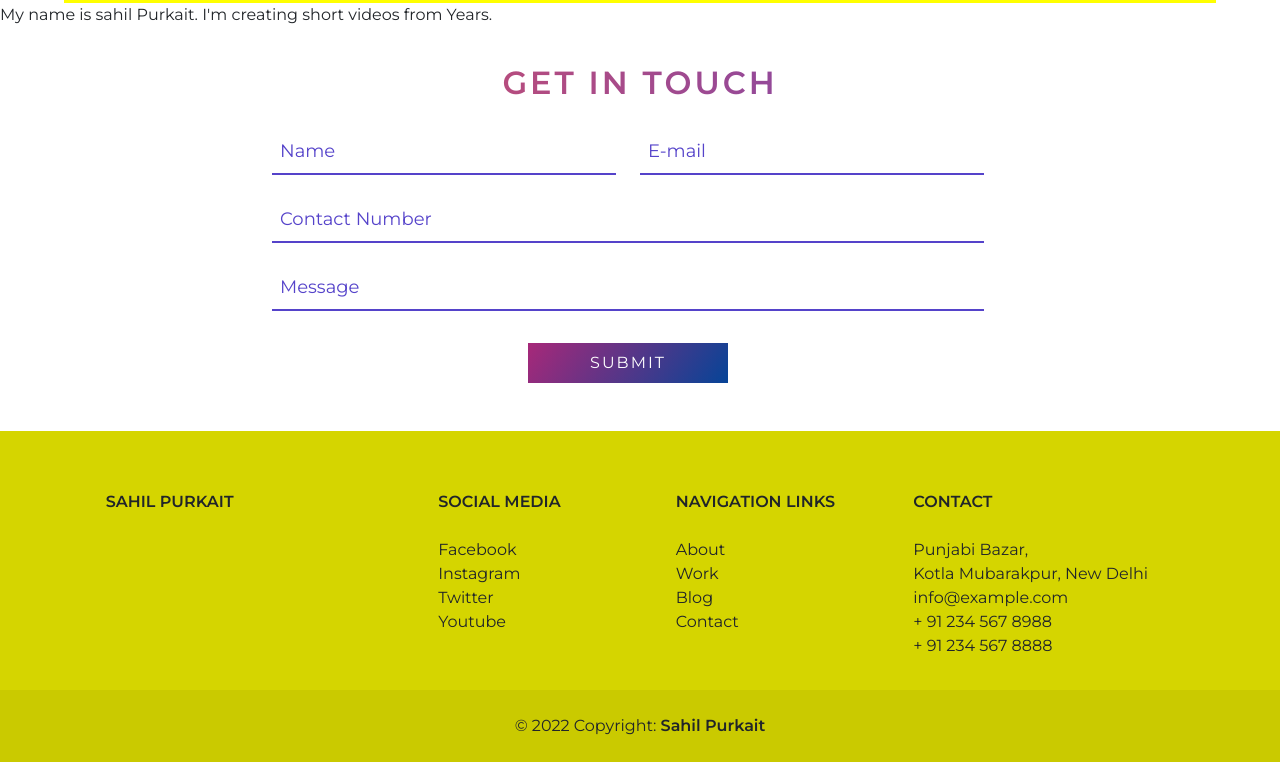
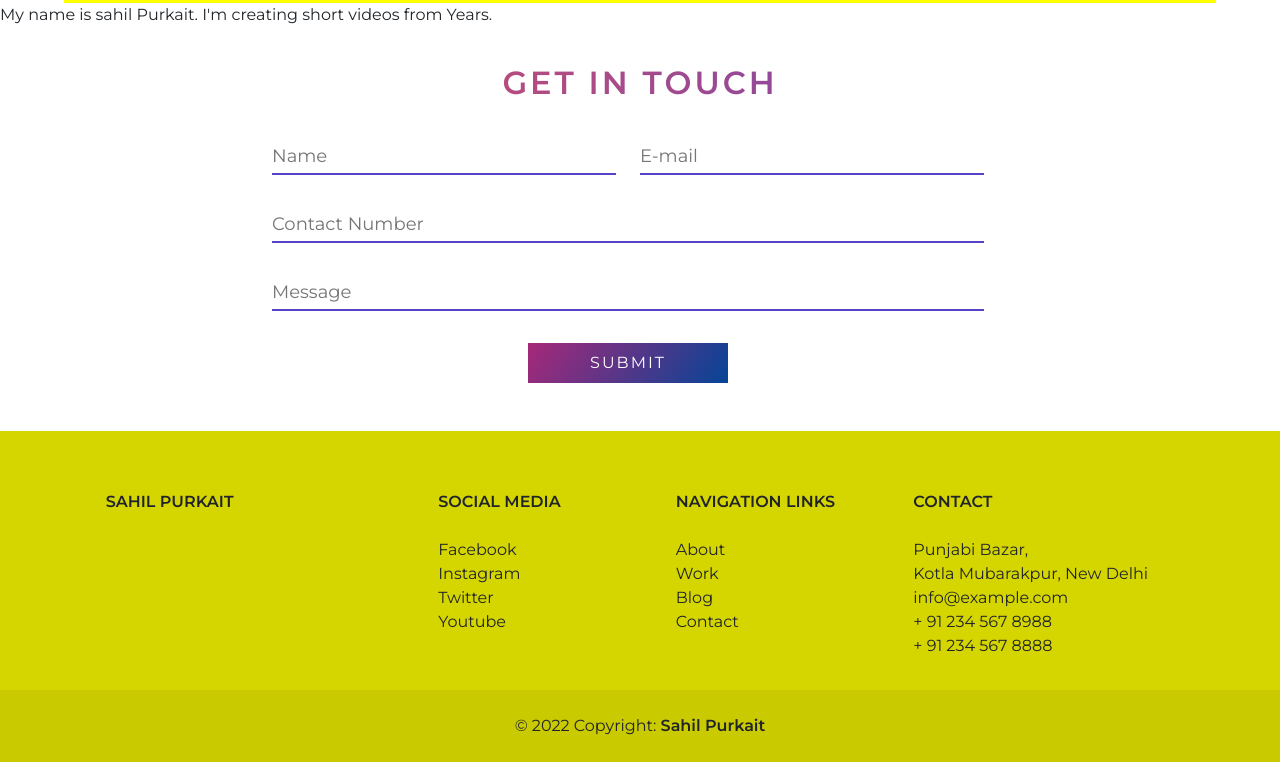
Before and after one commit to arafatulla/sahil-purkait-portfolio, a plain HTML site: page index.html in a window 1280 px wide. Shown: the part 1045-1807 px from the top of the page. Drawn offline with nearby package versions, Linux system fonts and the light colour scheme.

Commit message:
changes in form

```diff
--- a/index.html
+++ b/index.html
@@ -64,20 +64,16 @@
       <h1 class="title">Get in touch</h1>
       <form name="inquiryforSahil" class="contact-form row" data-netlify="true" method="post" data-netlify-honeypot="bot-filed" action="/success/" onSubmit="submit">
          <div class="form-field col-lg-6">
-            <input id="name" class="input-text js-input" type="text" required>
-            <label class="label" for="name">Name</label>
+            <input id="name" class="input-text js-input" type="text" required placeholder="Name">
          </div>
          <div class="form-field col-lg-6 ">
-            <input id="email" class="input-text js-input" type="email" required>
-            <label class="label" for="email">E-mail</label>
+            <input id="email" class="input-text js-input" type="email" required placeholder="E-mail">
          </div>
           <div class="form-field col-lg-12 ">
-            <input id="phone" class="input-text js-input" type="text" required>
-            <label class="label" for="phone">Contact Number</label>
+            <input id="phone" class="input-text js-input" type="text" required placeholder="Contact Number">
          </div>
          <div class="form-field col-lg-12">
-            <input id="message" class="input-text js-input" type="text" required>
-            <label class="label" for="message">Message</label>
+            <input id="message" class="input-text js-input" type="text" required placeholder="Message">
          </div>
          <div class="form-field col-lg-12">
             <input class="submit-btn" type="submit" value="Submit">
```
